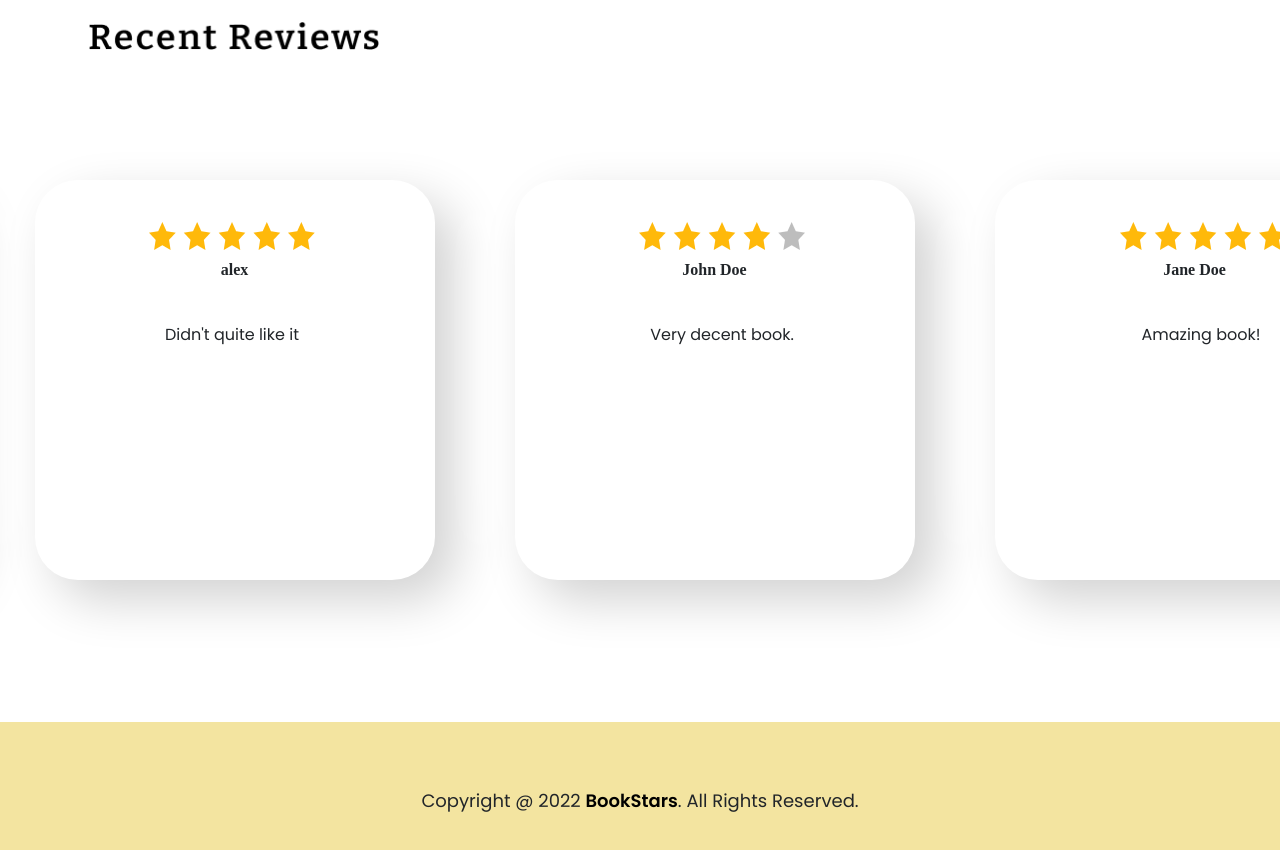
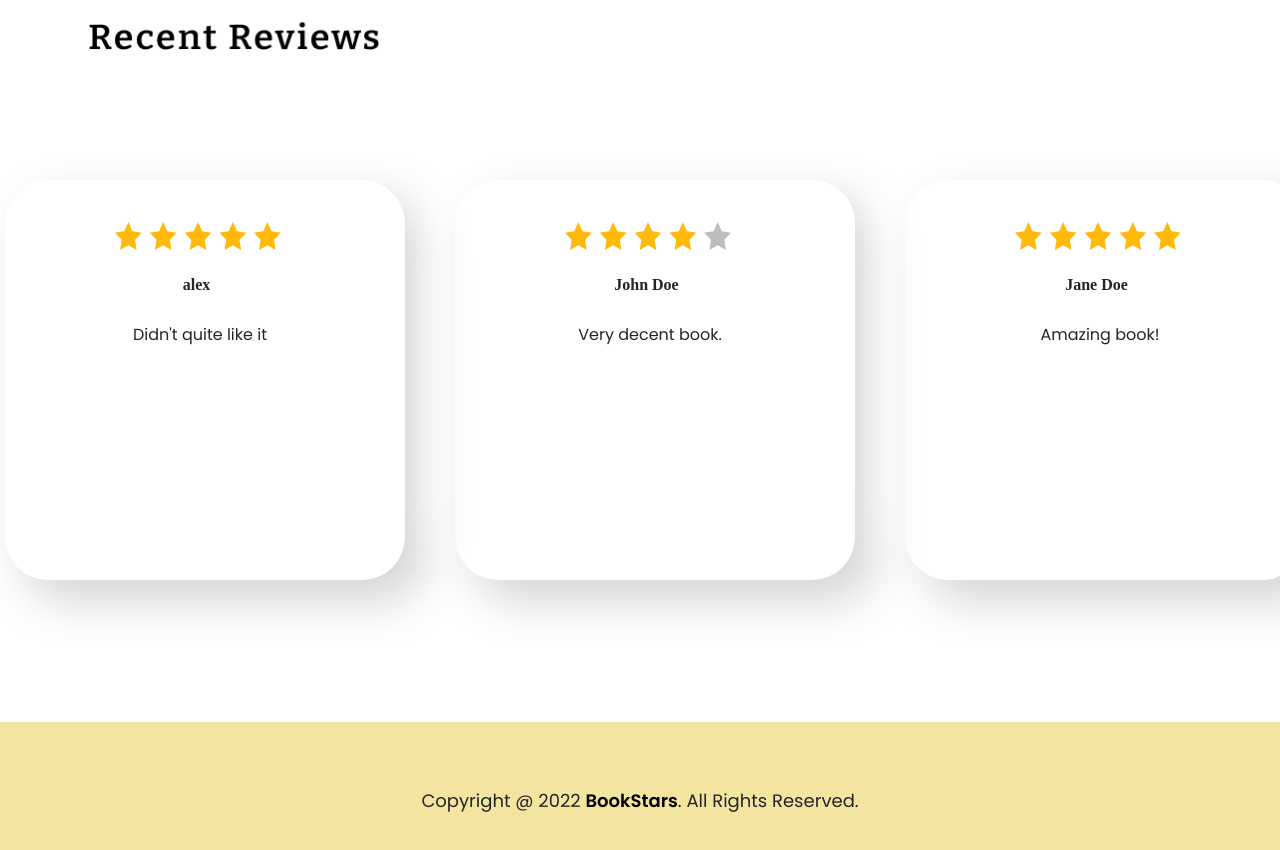
Before and after one commit to AlexandruRusmir/BookStars, a Svelte app: page / in a window 1280 px wide. Shown: the part 1680-2530 px from the top of the page. Built offline with nearby package versions, Linux system fonts and the light colour scheme; no server answers.

Commit message:
home modif. review cards

```diff
--- a/src/Components/Home.svelte
+++ b/src/Components/Home.svelte
@@ -100,9 +100,9 @@
         <div class="component-frame">
           <div class="f">
             <div class="f-item">
-              <div class="overlap-group">
-                <div class="rectangle-170" />
-              </div>
+              <!-- <div class="overlap-group"> -->
+                <!-- <div class="rectangle-170" /> -->
+              <!-- </div> -->
             </div>
             <div class="f-item">
               <div class="overlap-group1">
@@ -146,13 +146,13 @@
         <!-- svelte-ignore a11y-click-events-have-key-events -->
         <img on:click={goToBookPage(data.listOfBooks[carouselBookIndex].id)} class="image-47 pointer-on-hover" src={data.listOfBooks[carouselBookIndex].imageUrl} alt="image 47" />
         {/await}
-        <p class="in-doanes-debut-nov poppins-normal-shark-20px">
+        <p class="text-card1 poppins-normal-shark-20px">
           {data.topReviews[0].text}
         </p>
-        <p class="the-hype-around-this poppins-normal-shark-20px">
+        <p class="text-card2 poppins-normal-shark-20px">
           {data.topReviews[1].text}
         </p>
-        <p class="you-are-the-dead poppins-normal-shark-20px">
+        <p class="text-card3 poppins-normal-shark-20px">
           {data.topReviews[2].text}
         </p>
         <img class="rating-2" src="\src\img\rating@2x.png" alt="Rating" /><img
@@ -310,18 +310,11 @@
     top: 127px;
     width: 127px;
   }
-  /*
-  .rectangle-4621 {
-    height: 473px;
-    left: 508px;
-    position: absolute;
-    top: 10px;
-    width: 1160px;
-  } */
+
 
   .rating-3 {
     height: 28px;
-    left: 1565px;
+    left: 1460px;
     position: absolute;
     top: 1200px;
     width: 166px;
@@ -364,7 +357,7 @@
     align-items: flex-start;
     border: 1px none;
     display: flex;
-    gap: 80px;
+    gap: 50px;
     margin-bottom: -8.96px;
     width: fit-content;
   }
@@ -375,30 +368,6 @@
     min-width: 400px;
   }
 
-  .overlap-group {
-    height: 459px;
-    position: relative;
-    width: 400px;
-  }
-
-  .rectangle-170 {
-    background-color: var(--concrete);
-    border: 1px none;
-    border-radius: 43px;
-    box-shadow: 20px 20px 50px #d2d2d2, -20px -20px 50px #ffffff;
-    height: 400px;
-    left: 0;
-    position: absolute;
-    top: 59px;
-    width: 400px;
-  }
-
-  /* .rating {
-    height: 28px;
-    margin-left: 43px;
-    margin-top: -1197px;
-    width: 166px;
-  } */
   .overlap-group3 {
     align-items: flex-start;
     background-color: var(--concrete);
@@ -445,31 +414,14 @@
     letter-spacing: 0;
     line-height: normal;
     text-align: center;
-    width: 196px;
+    width: 180px;
+    margin-top: 15px;
   }
 
-  /* .group-8476 {
-    align-items: flex-start;
-    display: flex;
-    height: 382px;
-    justify-content: flex-end;
-    left: 38px;
-    min-width: 333px;
-    position: absolute;
-    top: 0;
-  }
 
-  .ellipse-217 {
-    height: 120px;
-    margin-left: 6040px;
-    margin-top: -1270px;
-    object-fit: cover;
-    width: 120px;
-  } */
-
-  .you-are-the-dead {
+  .text-card3 {
     font-family: Poppins;
-    left: 1511px;
+    left: 1410px;
     letter-spacing: 0;
     line-height: normal;
     position: absolute;
@@ -527,15 +479,15 @@
 
   .rating-4 {
     height: 28px;
-    left: 1084px;
+    left: 1010px;
     position: absolute;
     top: 1200px;
     width: 166px;
   }
 
-  .the-hype-around-this {
+  .text-card2{
     font-family: Poppins;
-    left: 542px;
+    left: 510px;
     letter-spacing: 0;
     line-height: normal;
     position: absolute;
@@ -544,9 +496,9 @@
     width: 271px;
   }
 
-  .in-doanes-debut-nov {
+  .text-card1 {
     font-family: Poppins;
-    left: 1032px;
+    left: 960px;
     letter-spacing: 0;
     line-height: normal;
     position: absolute;
@@ -567,7 +519,7 @@
 
   .rating-2 {
     height: 28px;
-    left: 594px;
+    left: 560px;
     position: absolute;
     top: 1200px;
     width: 166px;
@@ -593,4 +545,5 @@
     --font-family-poppins: "Poppins";
   }
 
+
 </style>
```
